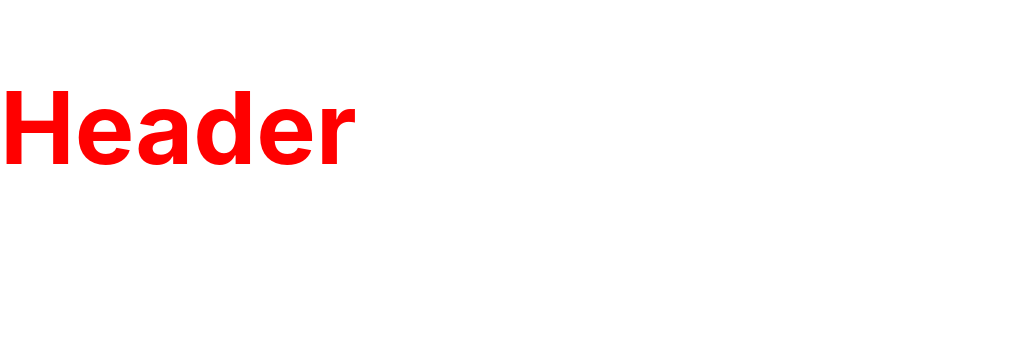
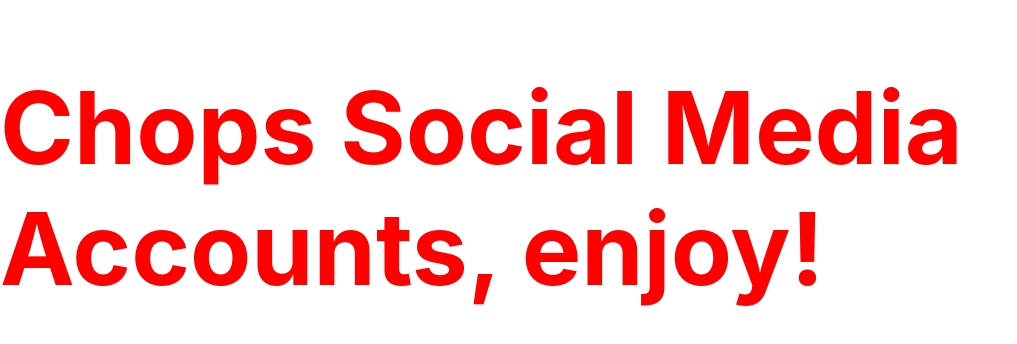
Before and after one commit to davechops7/React-Deploy, a React (Create React App) app: page / in a window 1280 px wide. Shown: the top 344 px of the page, without its empty margins (0-1017 px from the left). Built offline with nearby package versions, Linux system fonts and the light colour scheme.

Commit message:
Update test

```diff
--- a/src/App.js
+++ b/src/App.js
@@ -10,7 +10,7 @@ class App extends React.Component {
     }
     return (
       <div>
-        <h1 style={myStyle}>Header</h1>
+        <h1 style={myStyle}>Chops Social Media Accounts, enjoy!</h1>
       </div>
     );
   }
```
Also changed, not shown: 1 other file (tests, documents, lock files or other folders).
